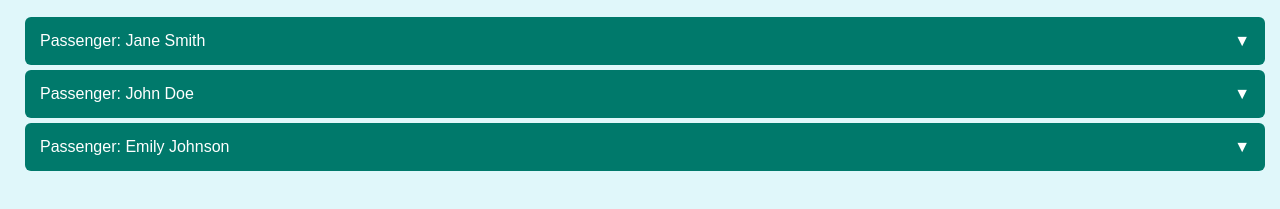
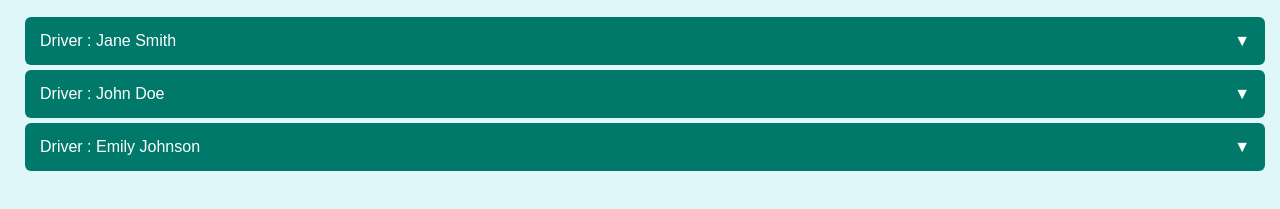
Before and after one commit to 3nobita/10k_driver, a plain HTML site: page index.html in a window 1280 px wide. Shown: the part 133-342 px from the top of the page. Drawn offline with Linux system fonts and the light colour scheme.

Commit message:
Update index.html

```diff
--- a/index.html
+++ b/index.html
@@ -155,9 +155,9 @@
 </header>
 
 <div class="form-selector">
-    <button onclick="showForm('form1')">Passenger: Jane Smith</button>
-    <button onclick="showForm('form2')">Passenger: John Doe</button>
-    <button onclick="showForm('form3')">Passenger: Emily Johnson</button>
+    <button onclick="showForm('form1')">Driver :  Jane Smith</button>
+    <button onclick="showForm('form2')">Driver :  John Doe</button>
+    <button onclick="showForm('form3')">Driver :  Emily Johnson</button>
 </div>
 
 <div id="form1" class="form-container">
```
